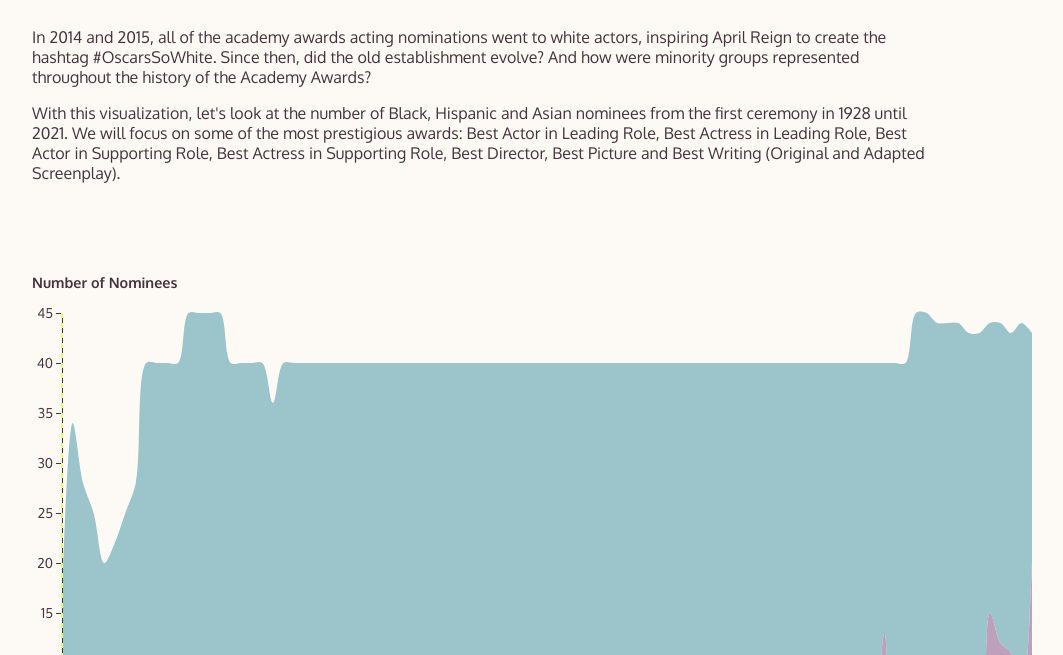
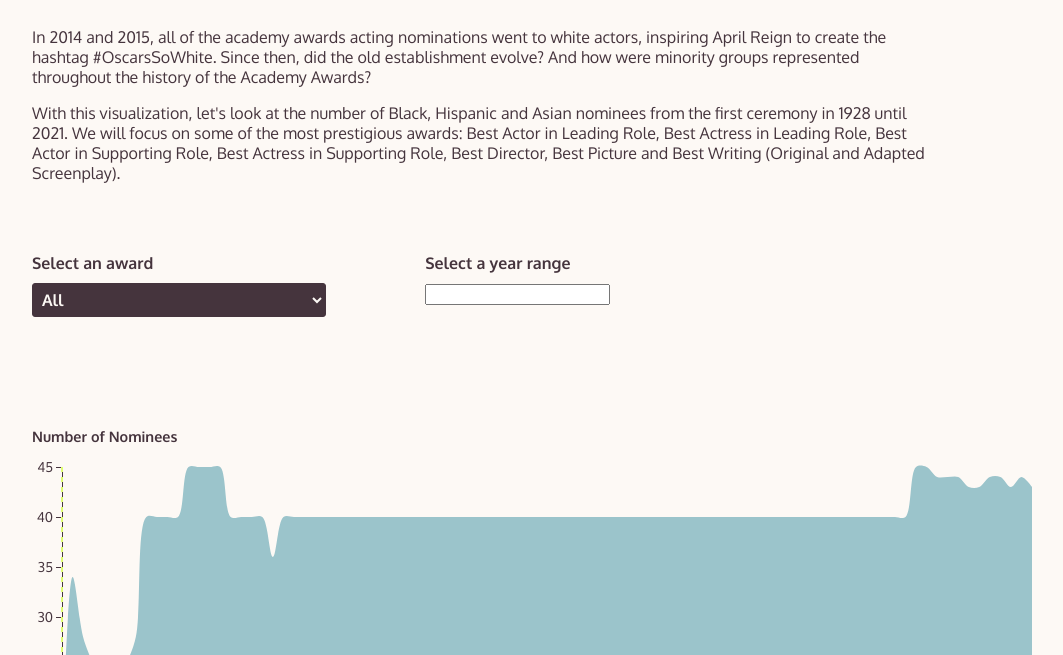
Before and after one commit to thedatacurious/manning-d3-project3, a plain HTML site: page index.html in a window 1280 px wide. Shown: the part 145-800 px from the top of the page, without its empty margins (28-1091 px from the left). Drawn offline with nearby package versions, Linux system fonts and the light colour scheme.

Commit message:
added option to filter by award category

```diff
--- a/index.html
+++ b/index.html
@@ -16,7 +16,7 @@
 			<p>With this visualization, let's look at the number of Black, Hispanic and Asian nominees from the first ceremony in 1928 until 2021. We will focus on some of the most prestigious awards: Best Actor in Leading Role, Best Actress in Leading Role, Best Actor in Supporting Role, Best Actress in Supporting Role, Best Director, Best Picture and Best Writing (Original and Adapted Screenplay).</p>
 		</div>
 
-		<div class="filters hidden">
+		<div class="filters">
 			<div class="row">
 				<div class="col-4">
 					<div class="filter filter-award">
--- a/js/main.js
+++ b/js/main.js
@@ -8,8 +8,6 @@ const groups = [
   { key: 'nominees_asian', label: 'asian', color: '#0B4F6C' },
 ];
 
-  let dataFormatted = [];
-
   // Create your visualization here
 async function createViz(){
 
@@ -17,7 +15,31 @@ async function createViz(){
 
 
   const dataset = await d3.csv('./data/academy_awards_nominees.csv')
-  const totalNominees = d3.rollup(dataset, v => v.length, d => d.year, d => d.ethnic_background).entries();
+
+  // Create array for dropdown options
+  let awards = [{id: 'all', label: 'All'}]
+  dataset.forEach( d => {
+     let awardEntry = {}
+      awardEntry['id'] = d.award_id
+      awardEntry['label'] = d.award_label
+
+      const found = awards.some(entry => entry.id === d.award_id)
+
+      if (!found){awards.push(awardEntry)}
+
+  })
+
+  console.log(awards)
+
+  let dataOriginal = dataset
+
+  // Format dataset to get total and breakdown of nominees
+  let dataFormatted = getBreakdown(dataset);
+
+  // helper functions for formatting dataset
+  function getBreakdown(data){
+  const totalNominees = d3.rollup(data, v => v.length, d => d.year, d => d.ethnic_background).entries();
+  let arrayEntry = []
 
   for (let i of totalNominees){
     const year = new Date(parseInt(i[0]),0);
@@ -28,13 +50,10 @@ async function createViz(){
     const nominees_total = nominees_caucasian + nominees_afrodescendant + nominees_hispanic + nominees_asian;
 
     let entryFormatted = new Nominees(year,nominees_total, nominees_caucasian, nominees_afrodescendant,nominees_hispanic,nominees_asian)
-    dataFormatted.push(entryFormatted)
-
-    // console.log(year,nominees_total, nominees_caucasian, nominees_afrodescendant,nominees_hispanic,nominees_asian)
+    arrayEntry.push(entryFormatted)
     }
-
-
-
+    return arrayEntry;
+  }
 
   function Nominees(year,nominees_total,nominees_caucasian, nominees_afrodescendant,nominees_hispanic,nominees_asian){
     this.year = year;
@@ -86,21 +105,19 @@ function Nominees(year,nominees_total,nominees_caucasian, nominees_afrodescendan
 
   // Area generator
 
-  const stackArea = d3.area() // Each array in series rep an ethnicity will be fed to areaGenerator
+  const areaGenerator = d3.area() // Each array in series rep an ethnicity will be fed to areaGenerator
   .x(d => xScale(d.data.year))
   .y0(d => yScale(d[0]))
   .y1(d => yScale(d[1]))
   .curve(d3.curveCatmullRom)
 
   // Draw dataset
-
-
   const nomineesPath = bounds.append('g')
   .attr('class', 'stream-paths')
   .selectAll('path')
   .data(series)
   .join('path')
-  .attr('d', d => stackArea(d))
+  .attr('d', d => areaGenerator(d))
   .style('fill', d => colorScale(d.key));
 
   // Generate axes
@@ -219,6 +236,50 @@ function Nominees(year,nominees_total,nominees_caucasian, nominees_afrodescendan
 
   })
 
+  // Additional interactions
+
+  //// Add dropdown options to select element
+  const dropDown = d3.select('#selectAward')
+
+  dropDown
+  .selectAll('option')
+  .data(awards)
+  .join('option')
+  .attr('value', d => d.id)
+  .text(d => d.label)
+
+  //// Add event listener to select element, NOT option elements
+  dropDown.on('change', ()  => {
+    // Read current selection
+    const selectedAward = dropDown.property('value')
+    // Run update function
+    update(selectedAward)
+
+  })
+
+
+  //// helper function to update the chart
+  function update(selection){
+    // Filter data according to selection
+    let dataFiltered = selection === 'all'
+    ?  dataOriginal
+    : dataOriginal.filter(d => d.award_id === selection);
+
+    // Format data
+    dataFormatted = getBreakdown(dataFiltered);
+
+    // Stack data
+    series = stack(dataFormatted);
+
+    // Pass new data to the drawing method
+    nomineesPath.data(series)
+    .transition()
+    .duration(600)
+    .attr('d', d => areaGenerator(d))
+  }
+
+
+
 
 
 
```
Lines whose indentation alone changed are shown as unchanged.
